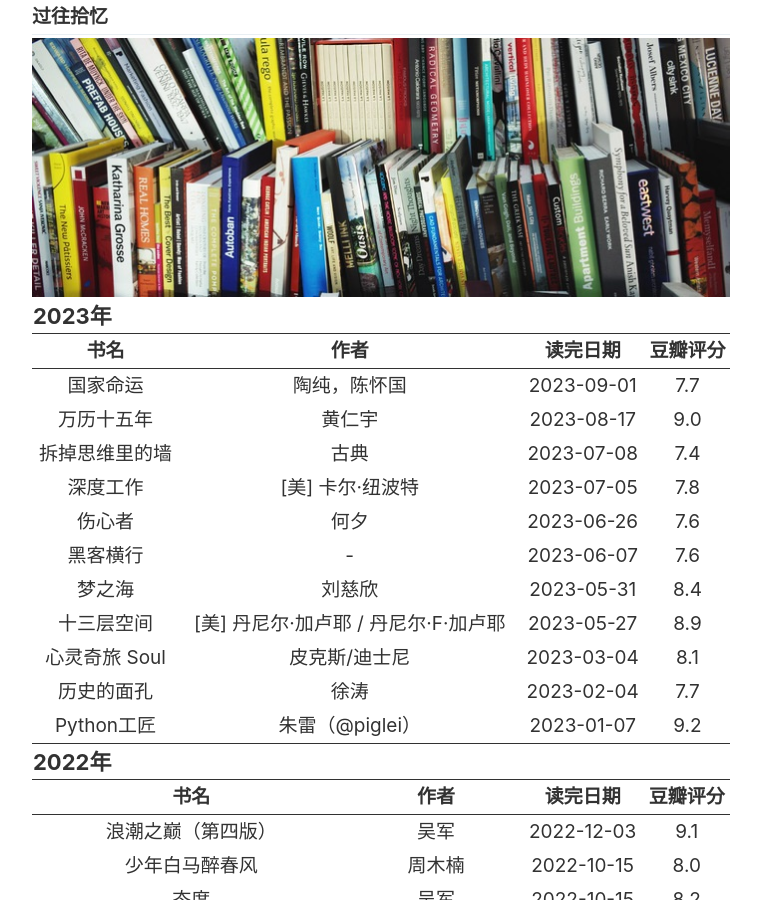
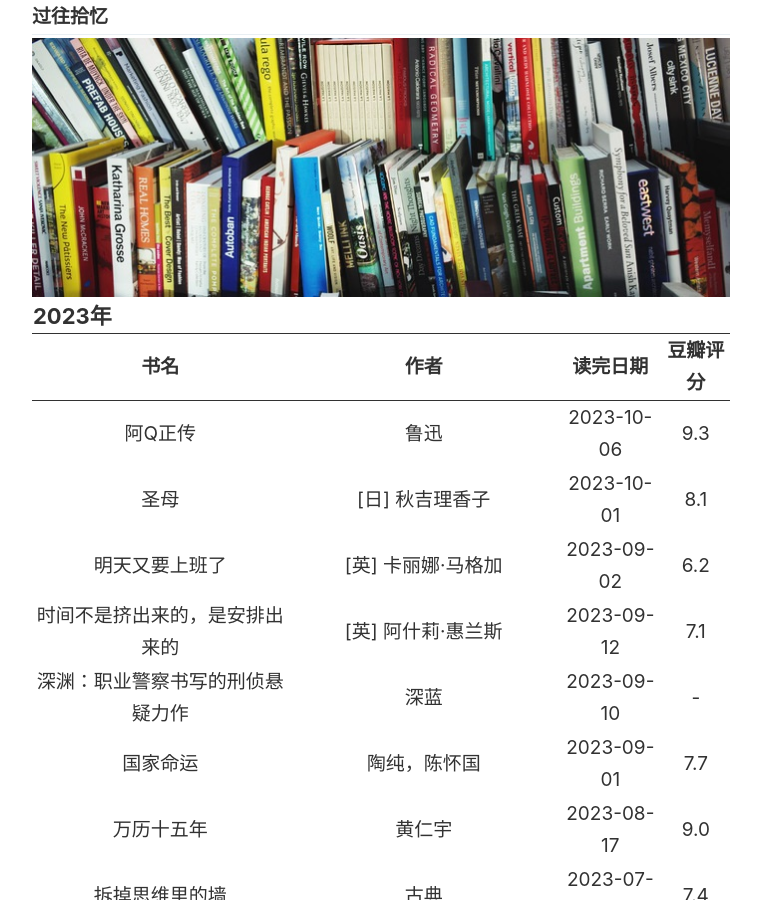
Before and after one commit to SWHL/SWHL.github.io, a Jekyll site: the page built from _pages/books.md, in a window 1280 px wide and 900 px high. Shown: the whole window, without its empty margins (259-1020 px from the left). Built offline with Jekyll 4.4.1, drawn with Linux system fonts in a browser that asks for light colours.

Commit message:
Update files

```diff
--- a/_pages/books.md
+++ b/_pages/books.md
@@ -16,6 +16,36 @@
         </tr>
 　　</thead>
     <tbody>
+    　　<tr>
+    　　　　　<td><a href="https://book.douban.com/subject/26639614/" target="_blank">阿Q正传</a></td>
+    　　　　　<td>鲁迅</td>
+    　　　　　<td>2023-10-06</td>
+    　　　　　<td>9.3</td>
+    　　</tr>
+    　　<tr>
+    　　　　　<td><a href="https://book.douban.com/subject/30475757/" target="_blank">圣母</a></td>
+    　　　　　<td>[日] 秋吉理香子</td>
+    　　　　　<td>2023-10-01</td>
+    　　　　　<td>8.1</td>
+    　　</tr>
+    　　<tr>
+    　　　　　<td><a href="https://book.douban.com/subject/36511561/" target="_blank">明天又要上班了</a></td>
+    　　　　　<td>[英] 卡丽娜·马格加</td>
+    　　　　　<td>2023-09-02</td>
+    　　　　　<td>6.2</td>
+    　　</tr>
+    　　<tr>
+    　　　　　<td><a href="https://book.douban.com/subject/35899899/" target="_blank">时间不是挤出来的，是安排出来的</a></td>
+    　　　　　<td>[英] 阿什莉·惠兰斯</td>
+    　　　　　<td>2023-09-12</td>
+    　　　　　<td>7.1</td>
+    　　</tr>
+    　　<tr>
+    　　　　　<td><a href="" target="_blank">深渊：职业警察书写的刑侦悬疑力作</a></td>
+    　　　　　<td>深蓝</td>
+    　　　　　<td>2023-09-10</td>
+    　　　　　<td>-</td>
+    　　</tr>
     　　<tr>
     　　　　　<td><a href="https://book.douban.com/subject/6976077/" target="_blank">国家命运</a></td>
     　　　　　<td>陶纯，陈怀国</td>
```
Also changed, not shown: _pages/videos.md (+25 -0 lines).
